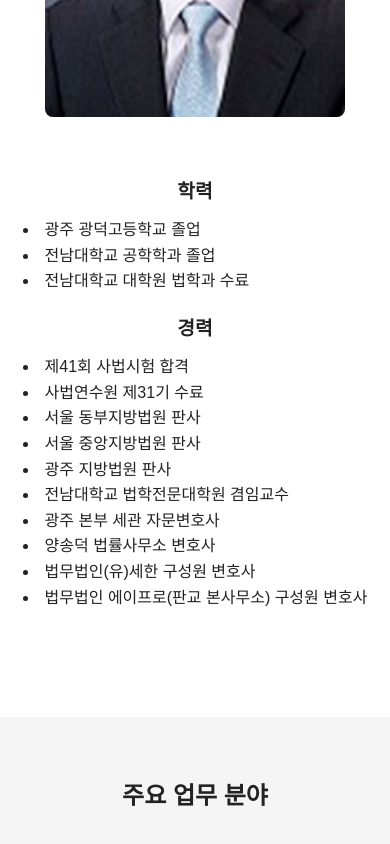
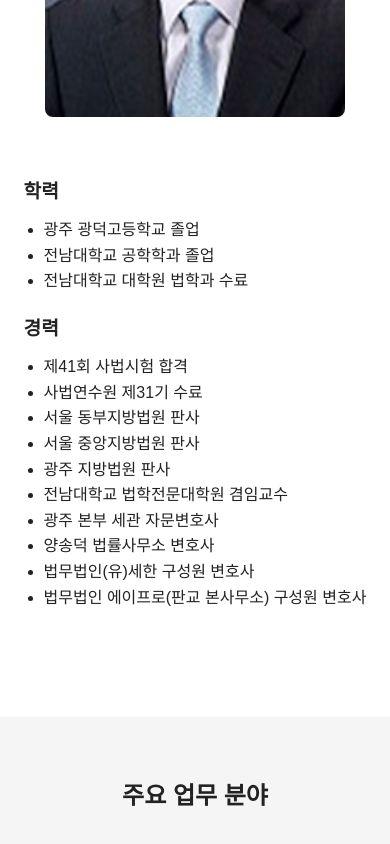
Before and after one commit to Michael-0825/homepage2, a plain HTML site: page index.html in a window 390 px wide. Shown: the part 1426-2270 px from the top of the page. Drawn offline with Linux system fonts and the light colour scheme.

Commit message:
학력 경력 왼쪽 정렬

```diff
--- a/style.css
+++ b/style.css
@@ -15,7 +15,6 @@ body {
 h1, h2, h3 {
   font-weight: 700;
   margin-bottom: 0.5em;
-  text-align: center;
 }
 
 a {
@@ -100,7 +99,7 @@ img {
   gap: 40px;
   align-items: flex-start;
   justify-content: center;
-  text-align: center;
+  text-align: left;
 }
 
 .intro-content img {
@@ -110,19 +109,21 @@ img {
 
 .bio {
   flex: 2 1 500px;
-  text-align: center;
+  display: flex;
+  flex-direction: column;
+  align-items: flex-start;
 }
 
 .bio h3 {
   margin-top: 20px;
   font-size: 1.2rem;
   font-weight: bold;
-  text-align: center;
+  text-align: left;
 }
 
 .bio ul {
-  padding-left: 0;
-  list-style-position: inside;
+  padding-left: 20px;
+  list-style-position: outside;
   text-align: left;
 }
 
@@ -195,11 +196,11 @@ footer {
   .intro-content {
     flex-direction: column;
     align-items: center;
-    text-align: center;
+    text-align: left;
   }
 
   .bio {
-    text-align: center;
+    align-items: flex-start;
   }
 
   .bio ul {
```
